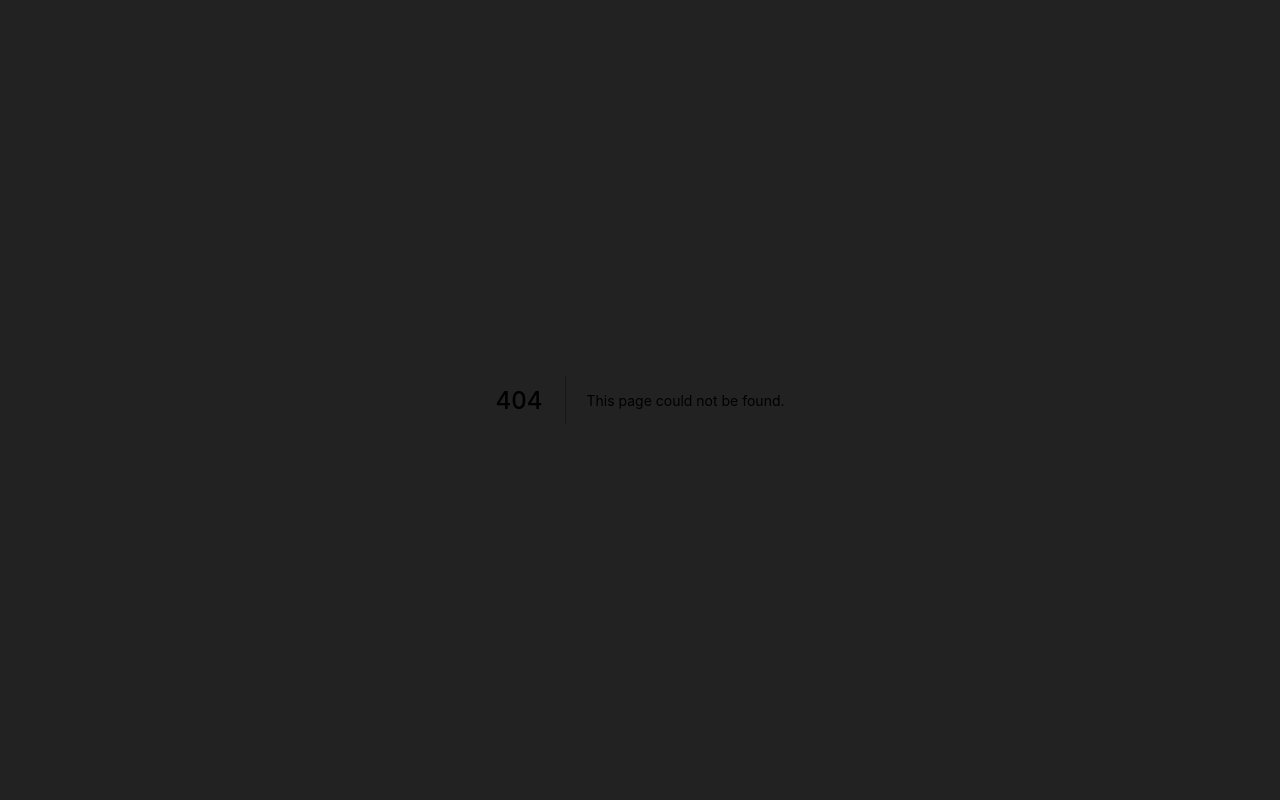
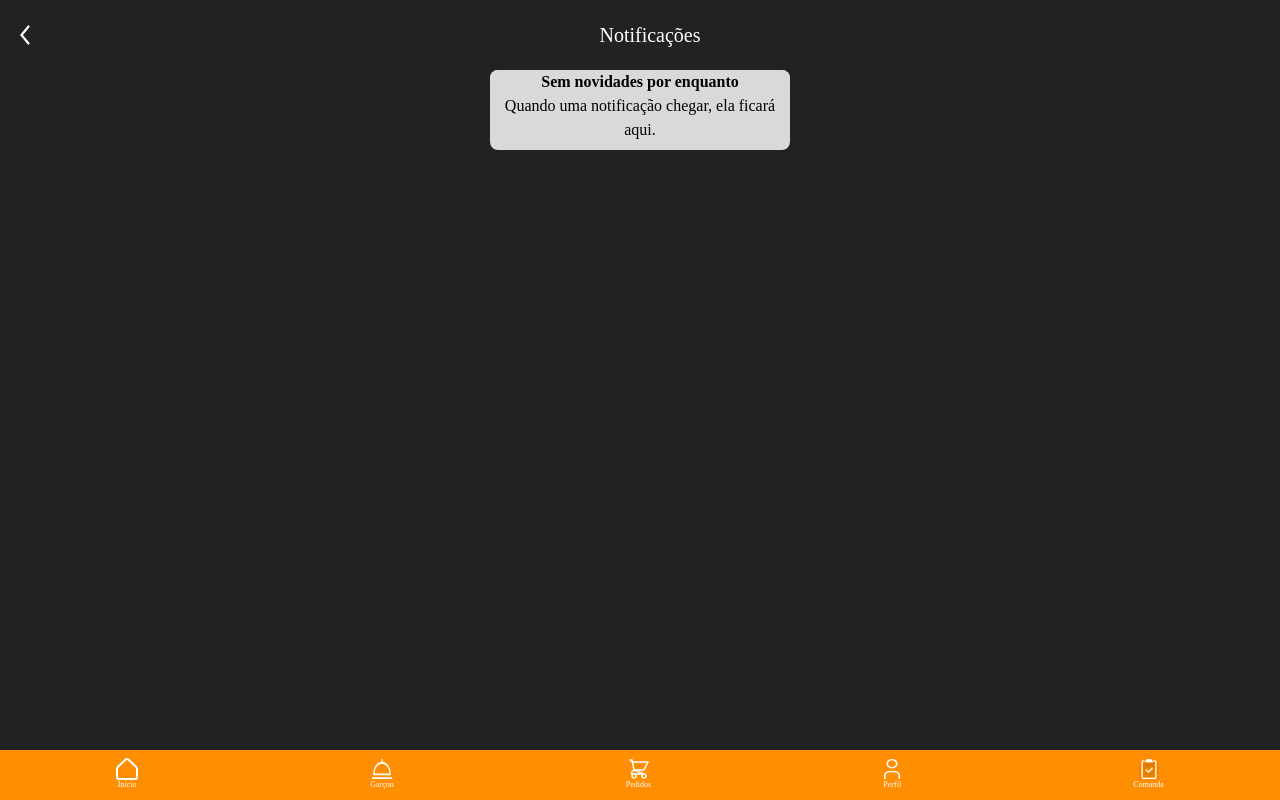
Before and after one commit to ducktechbr/foodsfun-frontend, a Next.js app: page /perfilApp/notificacoes in a window 1280 px wide. Before the commit this address had no page. Built offline with nearby package versions, Linux system fonts and the light colour scheme; a web font is replaced by a local one.

Commit message:
Fazer pull das cagada do vitao

```diff
--- a/src/pages/perfil/index.js
+++ /dev/null
@@ -1,61 +0,0 @@
-import Image from "next/image";
-import Link from "next/link";
-
-import styles from "./styles.module.css";
-
-import fulano from "../../assets/fulano.svg";
-import dados from "../../assets/dados.svg";
-import arrowLeft from "../../assets/arrowLeft.svg";
-
-import bell from "../../assets/bell.svg"
-
-import FooterBar from "../../components/FooterBar";
-
-export default function perfil() {
-  return (
-    <div>
-      <div className={styles.header}>
-        <Image src={fulano} alt="foto do usuário" />
-        <h1>Fulano de Tal</h1>
-      </div>
-
-
-          <ul className={styles.ul}>
-            <li className="w-full relative">
-              <div className="flex justify-between">
-                <div className="flex flex-col items-start">
-                  <div className="flex justify-center items-center space-x-2 ">
-                    <Image src={dados} alt="icone dados" />
-                    <span className={styles.spanzin}>Meus Dados</span>
-                  </div>
-                  <span className={styles.span}>Meus dados de conta</span>
-                </div>
-                <div className="flex justify-center items-center mr-10"> <Image src={arrowLeft} /> </div>
-              </div>
-            </li>
-          </ul>
-          <hr className={styles.line} />
-
-          <ul className={styles.ul}>
-            <li className="w-full relative">
-              <div className="flex justify-between">
-                <div className="flex flex-col items-start">
-                  <div className="flex justify-center items-center space-x-2 ">
-                    <Image src={bell} alt="icone notificacoes" />
-                    <span className={styles.spanzin}>Notificações</span>
-                  </div>
-                  <span className={styles.span}>Central de notificaçãoes</span>
-                </div>
-                <div className="flex justify-center items-center mr-10"> <Image src={arrowLeft} /></div>
-              </div>
-            </li>
-          </ul>
-          <hr className={styles.line} />
-
-
-      <div className={styles.footer}>
-        <FooterBar />
-      </div>
-    </div>
-  );
-}
--- /dev/null
+++ b/src/pages/perfilApp/notificacoes.js
@@ -0,0 +1,28 @@
+import styles from './styles.module.css';
+import Image from 'next/image';
+
+import setinhaBranca from '../../assets/setinhaBranca.svg';
+
+import FooterBar from '../../components/FooterBar';
+
+export default function notificacoes() {
+  return (
+    <div>
+      <div className={styles.header2}>
+        <Image src={setinhaBranca} alt="setinhaBranca" />
+        <h1>Notificações</h1>
+        <div />
+      </div>
+
+        <div className={styles.notificacoes}>
+            <h1>Sem novidades por enquanto</h1>
+            <p>Quando uma notificação chegar, ela ficará aqui.</p>
+        </div>
+
+        <div className={styles.footer}>
+			<FooterBar />
+		</div>
+
+    </div>
+  );
+}
--- a/src/pages/perfilApp/styles.module.css
+++ b/src/pages/perfilApp/styles.module.css
@@ -56,3 +56,25 @@
 	opacity: 0.1;
 	width: 300px;
   }
+
+
+.notificacoes{
+	width: 300px;
+	height: 80px;
+	margin:  auto;
+	font-family: 'Ebrima';
+	text-align: center;
+	border-radius: 8px;
+	background: #d9d9d9;
+}
+
+.notificacoes h1{
+	font-weight: bold;
+	background: #d9d9d9;
+	border-radius: 8px;
+}
+
+.notificacoes p{
+	background: #d9d9d9;
+	border-radius: 8px;
+}
--- a/src/pages/produtosApp/index.js
+++ b/src/pages/produtosApp/index.js
@@ -1,7 +1,7 @@
 import styles from "./styles.module.scss";
 import Image from "next/image";
 
-import { Menu, Transition, Fragment } from "@headlessui/react";
+import { Menu, Transition, Dialog } from "@headlessui/react";
 
 import CardProdutos from "../../components/CardProdutosApp";
 import FooterBar from "../../components/FooterBar";
@@ -10,7 +10,6 @@ import { BiSearchAlt2 } from "react-icons/bi";
 import { RiArrowDropDownLine } from "react-icons/ri";
 
 import { useState, useEffect, Fragment } from "react";
-import { Transition, Dialog, Menu } from "@headlessui/react";
 
 import categoryStore from "../../store/categoryStore";
 import { api } from "../../api";
```
Also changed, not shown: src/pages/perfilApp/dados.js (line endings or trailing spaces).
